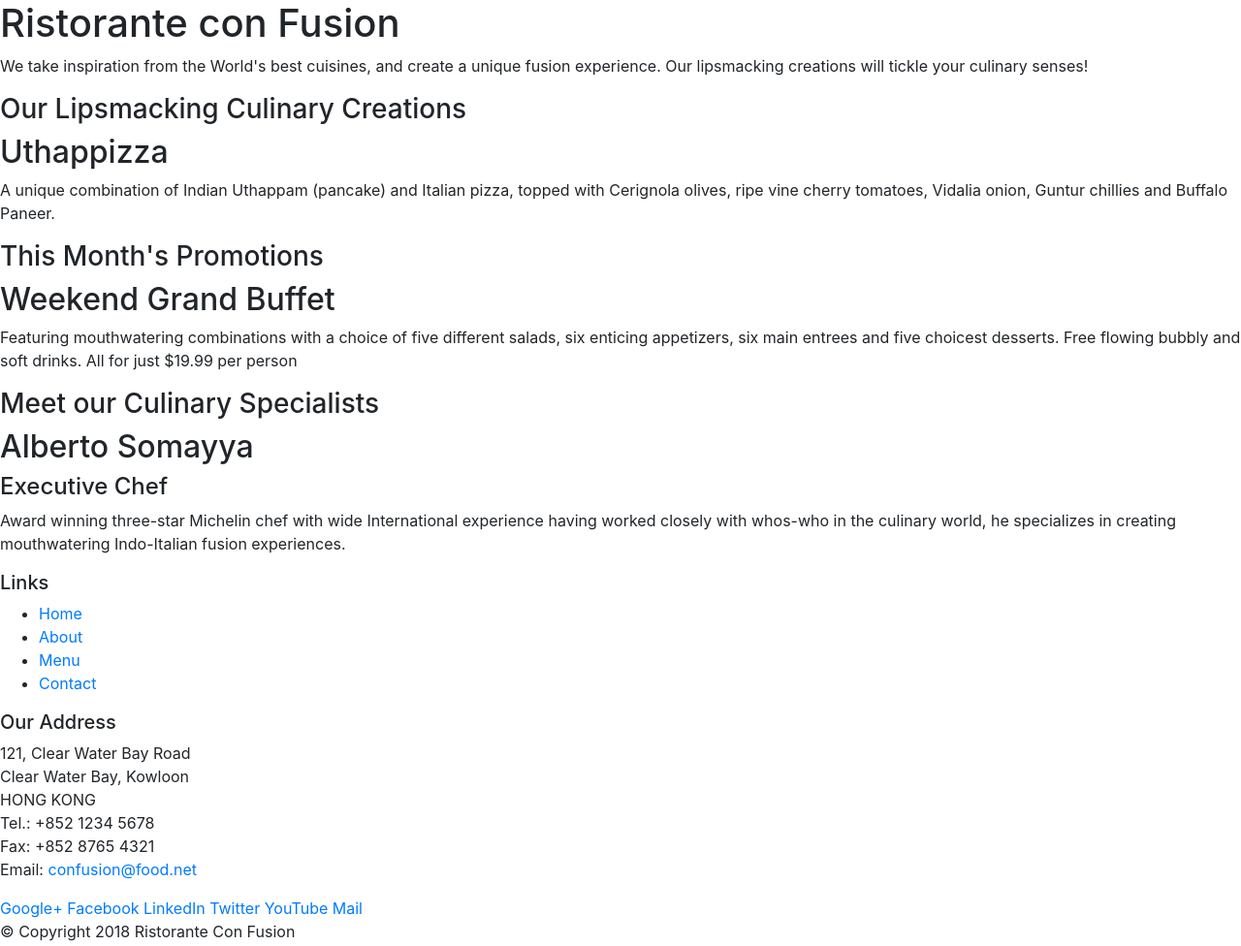
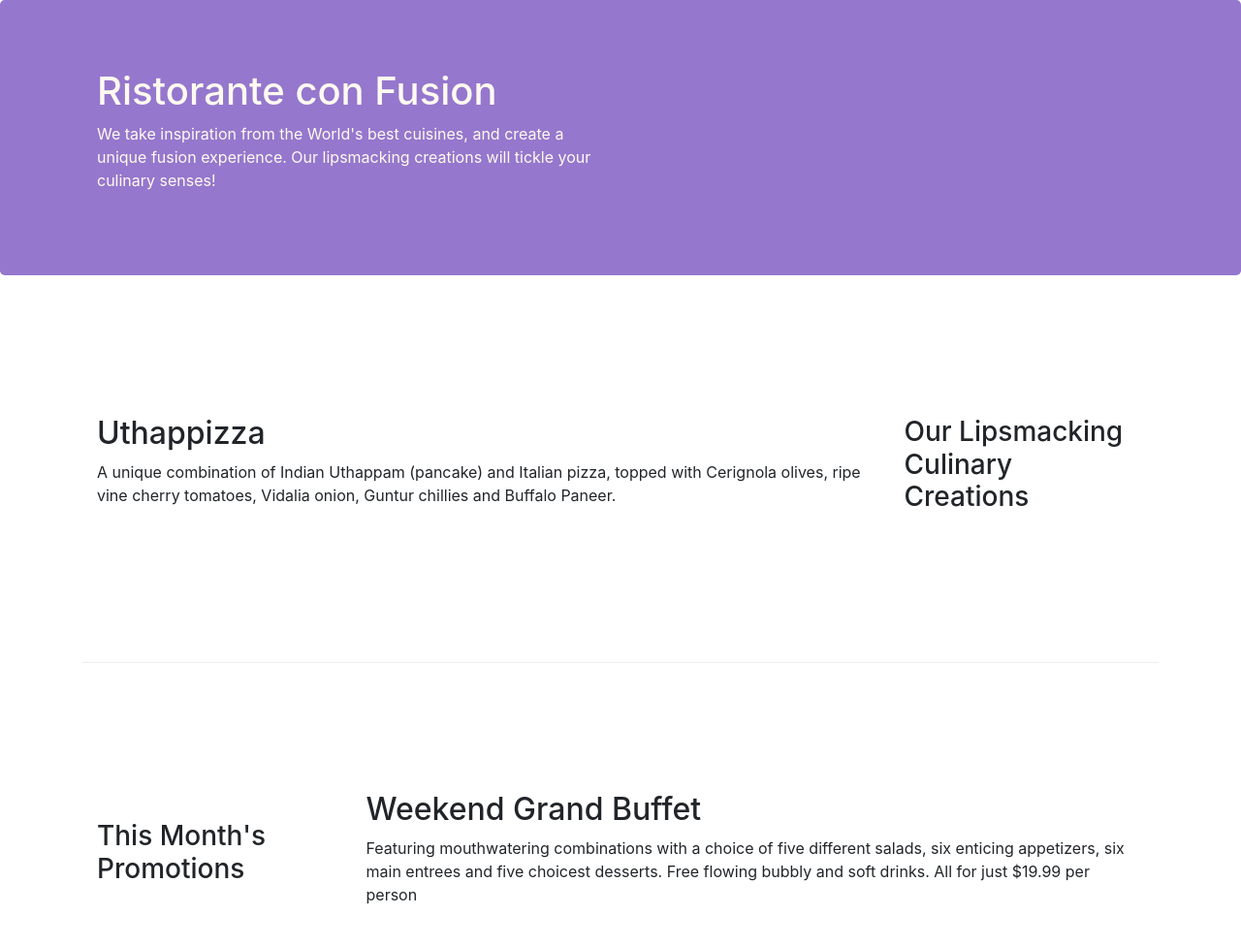
Before and after one commit to ehabqino/fullstack_web-course1, a website: page index.html in a window 1280 px wide. Shown: the top 976 px of the page at 97% size. Drawn offline with nearby package versions, Linux system fonts and the light colour scheme.

Commit message:
Assigment One

```diff
--- /dev/null
+++ b/css/styles.css
@@ -0,0 +1,33 @@
+.row-header {
+    margin: 0px auto;
+    padding: 0px auto;
+
+}
+
+.row-content {
+    margin: 0px auto;
+    padding: 50px 0px 50px 0px;
+    border-bottom: 1px ridge;
+    min-height: 400px;
+}
+
+.footer {
+    background-color: #D1C4E9;
+    margin: 0px auto;
+    padding: 20px 0px 20px 0px;
+}
+
+.jumbotron {
+    padding: 70px 30px 70px 30px;
+    margin: 0px auto;
+    background: #9577CD;
+    color: floralwhite;
+
+}
+
+.address {
+    font-size: 80%;
+    margin: 0px;
+    color: #0f0f0f;
+
+}
--- a/index.html
+++ b/index.html
@@ -9,51 +9,52 @@
 
         <!-- Bootstrap CSS -->
         <link rel="stylesheet" href="node_modules/bootstrap/dist/css/bootstrap.min.css">
+        <link rel="stylesheet" href="css/styles.css">
     <title>Ristorante Con Fusion</title>
 </head>
 
 <body>
 
-    <header>
-        <div>
-            <div>
-                <div>
+    <header class="jumbotron">
+        <div class="container">
+            <div class="row row-header">
+                <div class="col-12 col-sm-6">
                     <h1>Ristorante con Fusion</h1>
                     <p>We take inspiration from the World's best cuisines, and create a unique fusion experience. Our lipsmacking creations will tickle your culinary senses!</p>
                 </div>
-                <div>
+                <div class="col-12 col-sm">
                 </div>
             </div>
         </div>
     </header>
 
-    <div>
-        <div>
-            <div>
+    <div class="container">
+        <div class="row row-content align-items-center">
+            <div class="col-12 col-sm-4 order-sm-last col-md-3">
                 <h3>Our Lipsmacking Culinary Creations</h3>
             </div>
-            <div>
+            <div class="col col-sm order-sm-first col-md">
                 <h2>Uthappizza</h2>
                 <p>A unique combination of Indian Uthappam (pancake) and Italian pizza, topped with Cerignola olives, ripe vine cherry tomatoes, Vidalia onion, Guntur chillies and Buffalo Paneer.</p>
             </div>
         </div>
 
 
-        <div>
-            <div>
+        <div class="row row-content align-items-center">
+            <div class="col-12 col-sm-4 col-md-3">
                 <h3>This Month's Promotions</h3>
             </div>
-            <div>
+            <div class="col col-sm col-md">
                 <h2>Weekend Grand Buffet</h2>
                 <p>Featuring mouthwatering combinations with a choice of five different salads, six enticing appetizers, six main entrees and five choicest desserts. Free flowing bubbly and soft drinks. All for just $19.99 per person </p>
             </div>
         </div>
 
-        <div>
-            <div>
+        <div class="row row-content align-items-center">
+            <div class="col-12 col-sm-4 order-sm-last col-md-3">
                 <h3>Meet our Culinary Specialists</h3>
             </div>
-            <div>
+            <div class="col col-sm order-sm-first col-md">
                 <h2>Alberto Somayya</h2>
                 <h4>Executive Chef</h4>
                 <p>Award winning three-star Michelin chef with wide International experience having worked closely with whos-who in the culinary world, he specializes in creating mouthwatering Indo-Italian fusion experiences. </p>
@@ -61,19 +62,19 @@
         </div>
     </div>
 
-    <footer>
-        <div>
-            <div>
-                <div>
+    <footer class="footer">
+        <div class="container">
+            <div class="row">
+                <div class="col-4 offset-1 col-sm-2">
                     <h5>Links</h5>
-                    <ul>
+                    <ul class="list-unstyled">
                         <li><a href="#">Home</a></li>
                         <li><a href="#">About</a></li>
                         <li><a href="#">Menu</a></li>
                         <li><a href="#">Contact</a></li>
                     </ul>
                 </div>
-                <div>
+                <div class="col-7 col-sm-5">
                     <h5>Our Address</h5>
                     <address>
 		              121, Clear Water Bay Road<br>
@@ -84,8 +85,8 @@
 		              Email: <a href="mailto:confusion@food.net">confusion@food.net</a>
 		           </address>
                 </div>
-                <div>
-                    <div>
+                <div class="col-12 col-sm-4 align-self-center">
+                    <div class="text-center">
                         <a href="http://google.com/+">Google+</a>
                         <a href="http://www.facebook.com/profile.php?id=">Facebook</a>
                         <a href="http://www.linkedin.com/in/">LinkedIn</a>
@@ -96,8 +97,10 @@
                 </div>
            </div>
            <div>
-                <div>
+                <div class="row justify-content-center">
+                    <div class="col-aut">
                     <p>© Copyright 2018 Ristorante Con Fusion</p>
+                    </div>
                 </div>
            </div>
         </div>
```
Also changed, not shown: aboutus.html (added, +113 -0 lines).
